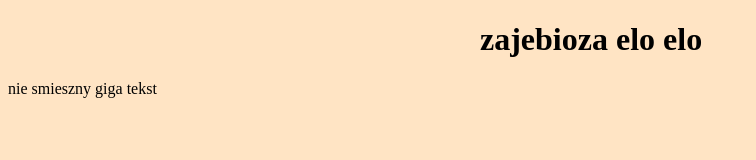
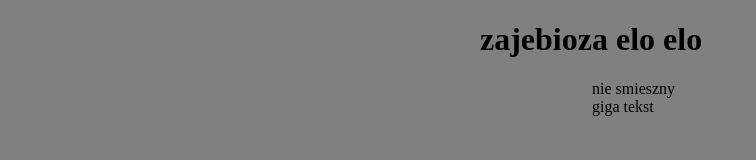
Before and after one commit to mxmg1/mxmg1.github.io, a website: page index.html in a window 1280 px wide. Shown: the whole page, without its empty margins (0-756 px from the left). Drawn offline with Linux system fonts and the light colour scheme.

Commit message:
second comit

```diff
--- a/style.css
+++ b/style.css
@@ -1,5 +1,5 @@
 *{
-    background-color: bisque;
+    background-color: gray;
 
 }
 
@@ -11,4 +11,10 @@ h1 {
     width: 10em;
 }
 
+p {
+    margin-left: auto ;
+    margin-right: auto;
+    width: 6em;
+}
+
 /* Jak cos robimy przeskok z kalkulatora na strone */
```
